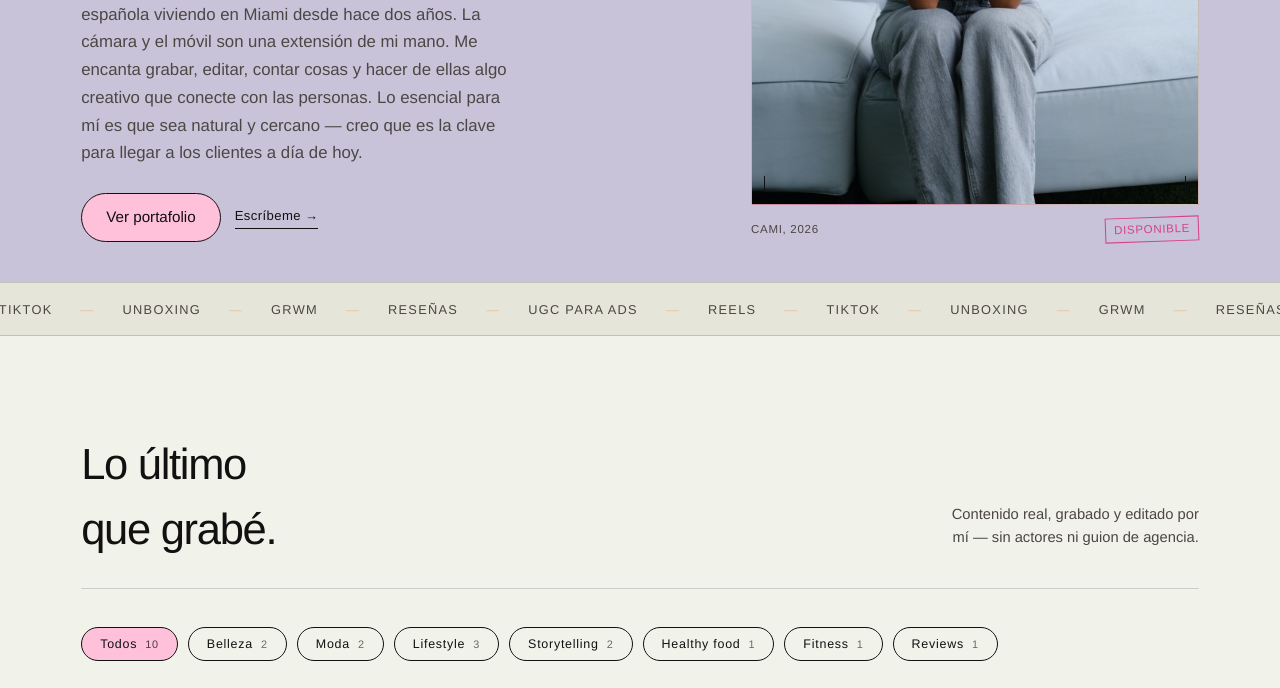
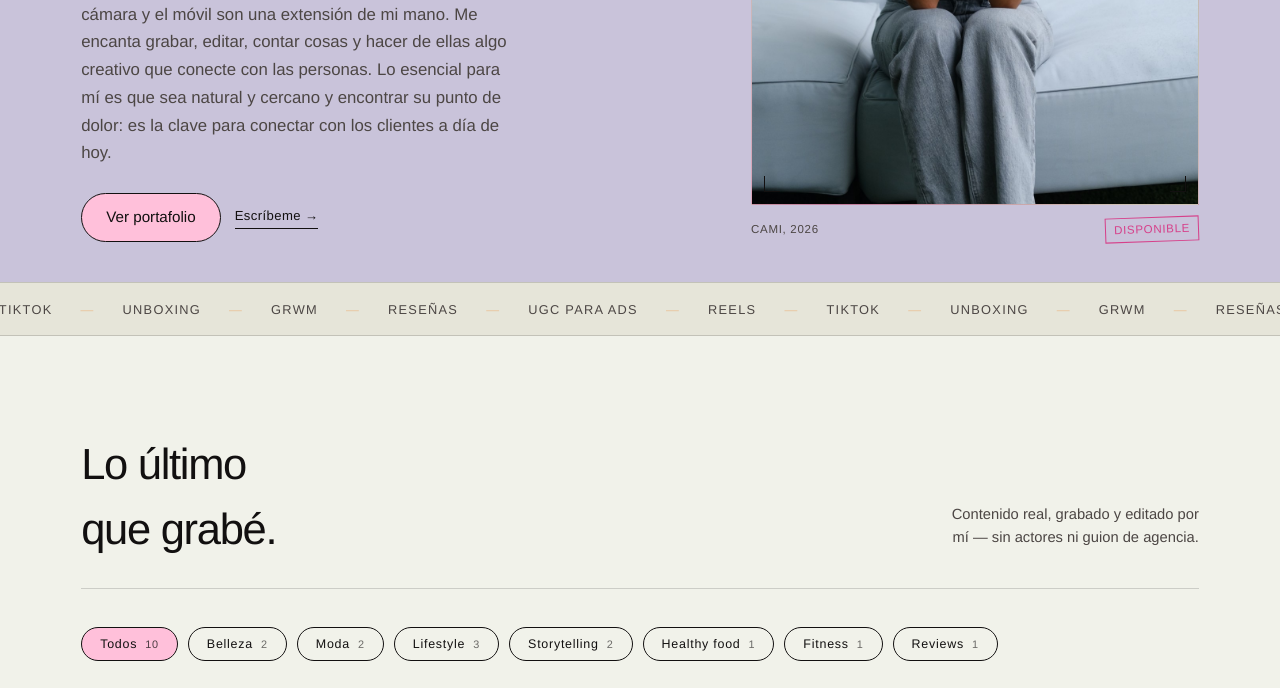
Before and after one commit to camilarueda95/cami-ugc-portfolio, a plain HTML site: page index.html in a window 1280 px wide. Shown: the part 513-1201 px from the top of the page. Drawn offline with Linux system fonts and the light colour scheme; grey boxes are pictures that could not be loaded; a web font is replaced by a local one.

Commit message:
Update hero and About copy
Hero now ends on "encontrar su punto de dolor" as the key to connecting with clients; About text rewritten around sport, running her first marathon in January, music, cooking and fashion. ES and EN.

Co-Authored-By: Claude Sonnet 5 <noreply@anthropic.com>

```diff
--- a/index.html
+++ b/index.html
@@ -550,7 +550,7 @@
         <p class="eyebrow" data-i18n="heroEyebrow">Creadora UGC — Lifestyle · Fitness · Bilingüe</p>
         <h1 class="hero-head" data-i18n="heroHead">Hola,<br>soy <i class="acc">Camila.</i></h1>
         <div class="hero-copy">
-          <p data-i18n="heroCopy"><i class="acc">Contenido que no se siente a anuncio.</i> Soy una española viviendo en Miami desde hace dos años. La cámara y el móvil son una extensión de mi mano. Me encanta grabar, editar, contar cosas y hacer de ellas algo creativo que conecte con las personas. Lo esencial para mí es que sea natural y cercano — creo que es la clave para llegar a los clientes a día de hoy.</p>
+          <p data-i18n="heroCopy"><i class="acc">Contenido que no se siente a anuncio.</i> Soy una española viviendo en Miami desde hace dos años. La cámara y el móvil son una extensión de mi mano. Me encanta grabar, editar, contar cosas y hacer de ellas algo creativo que conecte con las personas. Lo esencial para mí es que sea natural y cercano y encontrar su punto de dolor: es la clave para conectar con los clientes a día de hoy.</p>
         </div>
         <div class="hero-ctas">
           <a class="btn solid" href="#portafolio" data-i18n="ctaPortfolio">Ver portafolio</a>
@@ -744,7 +744,7 @@
         <p class="eyebrow" data-i18n="aboutEyebrow">Sobre mí</p>
         <p class="quote" data-i18n="aboutQuote">Antes de la cámara siempre hay una historia real que contar.</p>
         <div class="about-body">
-          <p data-i18n="aboutP1">Amo el deporte y el estilo de vida sana, creo que es una de las claves para ser una persona feliz. Ahora mismo estoy metida en el mundo del running (corro mi primera maratón en enero). Me gusta mucho el gym, pero realmente amo el deporte en general. Amo la música, cocinar y la moda y todo lo que sea cuidarse.</p>
+          <p data-i18n="aboutP1">Amo el deporte y todo lo que se relacione con un estilo de vida sano. Hace poco empecé a correr y correré mi primera maratón en enero. Amo la música, la cocina, la moda y todo lo que sea cuidarse!</p>
           <p data-i18n="aboutP2">Me he dedicado durante un par de años a llevar redes sociales para otros negocios y a día de hoy manejo la red social de un estudio de tatuajes (<a class="ig-link" href="https://www.instagram.com/hoomu.studio" target="_blank" rel="noopener">instagram.com/hoomu.studio</a>) y también creo el contenido de <a class="ig-link" href="https://www.instagram.com/alextorrsss" target="_blank" rel="noopener">instagram.com/alextorrsss</a>.</p>
         </div>
         <div class="traits">
@@ -914,7 +914,7 @@
       ytDesc: "Mi canal de YouTube.", ytCta: "Ver canal →",
       heroEyebrow: "Creadora UGC — Lifestyle · Fitness · Bilingüe",
       heroHead: `Hola,<br>soy <i class="acc">Camila.</i>`,
-      heroCopy: `<i class="acc">Contenido que no se siente a anuncio.</i> Soy una española viviendo en Miami desde hace dos años. La cámara y el móvil son una extensión de mi mano. Me encanta grabar, editar, contar cosas y hacer de ellas algo creativo que conecte con las personas. Lo esencial para mí es que sea natural y cercano — creo que es la clave para llegar a los clientes a día de hoy.`,
+      heroCopy: `<i class="acc">Contenido que no se siente a anuncio.</i> Soy una española viviendo en Miami desde hace dos años. La cámara y el móvil son una extensión de mi mano. Me encanta grabar, editar, contar cosas y hacer de ellas algo creativo que conecte con las personas. Lo esencial para mí es que sea natural y cercano y encontrar su punto de dolor: es la clave para conectar con los clientes a día de hoy.`,
       ctaPortfolio: "Ver portafolio",
       ctaWrite: "Escríbeme →",
       frameAvailable: "Disponible",
@@ -935,7 +935,7 @@
       portfolioNote2: "*Se desliza solo; pasa el cursor para pausar. Haz clic en un video para verlo con sonido.",
       aboutEyebrow: "Sobre mí",
       aboutQuote: "Antes de la cámara siempre hay una historia real que contar.",
-      aboutP1: `Amo el deporte y el estilo de vida sana, creo que es una de las claves para ser una persona feliz. Ahora mismo estoy metida en el mundo del running (corro mi primera maratón en enero). Me gusta mucho el gym, pero realmente amo el deporte en general. Amo la música, cocinar y la moda y todo lo que sea cuidarse.`,
+      aboutP1: `Amo el deporte y todo lo que se relacione con un estilo de vida sano. Hace poco empecé a correr y correré mi primera maratón en enero. Amo la música, la cocina, la moda y todo lo que sea cuidarse!`,
       aboutP2: `Me he dedicado durante un par de años a llevar redes sociales para otros negocios y a día de hoy manejo la red social de un estudio de tatuajes (<a class="ig-link" href="https://www.instagram.com/hoomu.studio" target="_blank" rel="noopener">instagram.com/hoomu.studio</a>) y también creo el contenido de <a class="ig-link" href="https://www.instagram.com/alextorrsss" target="_blank" rel="noopener">instagram.com/alextorrsss</a>.`,
       trait1: "Gancho en los primeros 2 segundos, siempre.",
       trait2: "Luz natural, edición limpia, cero filtros pesados.",
@@ -985,7 +985,7 @@
       ytDesc: "My YouTube channel.", ytCta: "Watch →",
       heroEyebrow: "UGC Creator — Lifestyle · Fitness · Bilingual",
       heroHead: `Hi,<br>I'm <i class="acc">Camila.</i>`,
-      heroCopy: `<i class="acc">Content that doesn't feel like an ad.</i> I'm a Spaniard living in Miami for the past two years. My camera and phone are an extension of my hand. I love filming, editing, telling stories and turning them into something creative that connects with people. What matters most to me is keeping it natural and close — I think that's the key to reaching customers today.`,
+      heroCopy: `<i class="acc">Content that doesn't feel like an ad.</i> I'm a Spaniard living in Miami for the past two years. My camera and phone are an extension of my hand. I love filming, editing, telling stories and turning them into something creative that connects with people. What matters most to me is keeping it natural and close, and finding their pain point: that's the key to connecting with customers today.`,
       ctaPortfolio: "View portfolio",
       ctaWrite: "Message me →",
       frameAvailable: "Available",
@@ -1006,7 +1006,7 @@
       portfolioNote2: "*It slides on its own; hover to pause. Click a video to watch it with sound.",
       aboutEyebrow: "About me",
       aboutQuote: "Before the camera, there's always a real story to tell.",
-      aboutP1: `I love sports and a healthy lifestyle — I believe it's one of the keys to being a happy person. Right now I'm deep into running (I'm running my first marathon in January). I really enjoy the gym, but honestly I love sports in general. I love music, cooking, fashion and anything to do with taking care of yourself.`,
+      aboutP1: `I love sports and everything to do with a healthy lifestyle. I only recently started running, and I'll be running my first marathon in January. I love music, cooking, fashion and anything to do with taking care of yourself!`,
       aboutP2: `For a couple of years I've been managing social media for other businesses, and today I run the social media of a tattoo studio (<a class="ig-link" href="https://www.instagram.com/hoomu.studio" target="_blank" rel="noopener">instagram.com/hoomu.studio</a>) and I also create the content for <a class="ig-link" href="https://www.instagram.com/alextorrsss" target="_blank" rel="noopener">instagram.com/alextorrsss</a>.`,
       trait1: "A hook in the first 2 seconds, always.",
       trait2: "Natural light, clean editing, zero heavy filters.",
```
